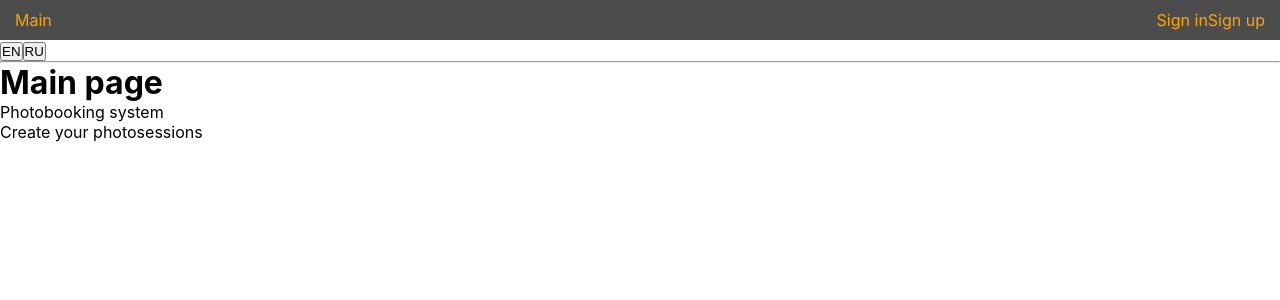
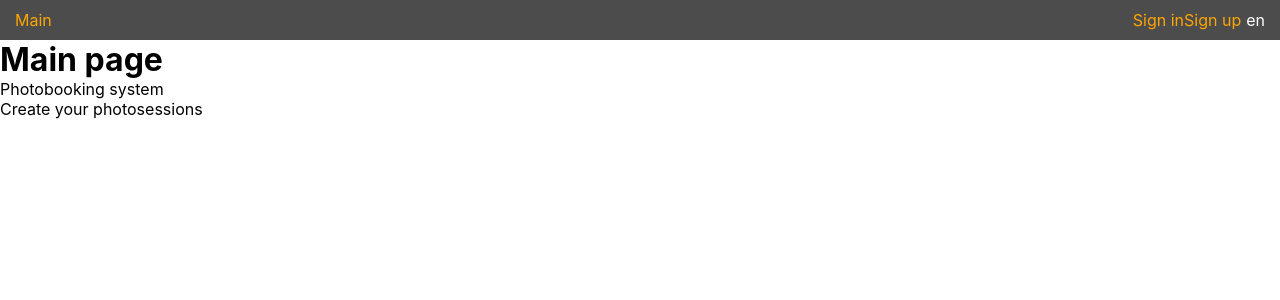
Before and after one commit to pbstm/frontend, a React (Create React App) app: page / in a window 1280 px wide. Shown: the top 300 px of the page. Built offline with nearby package versions, Linux system fonts and the light colour scheme.

Commit message:
moved change lang buttons to a separate block, added into main menu

```diff
--- /dev/null
+++ b/src/components/ChangeLanguageBlock/ChangeLanguageBlock.module.scss
@@ -0,0 +1,47 @@
+@import '../../scss/vars.scss';
+
+.LangBlock {
+  padding-left: 5px;
+}
+
+.Dropdown {
+  position: relative;
+  display: inline-block;
+  cursor: pointer;
+  transition: 0.5s ease;
+
+  & ul {
+    display: none;
+  }
+}
+
+.Open {
+  z-index: 3;
+
+  & ul {
+    display: block;
+    position: absolute;
+    right: -10px;
+    top: 35px;
+    padding: 5px;
+    border-radius: 0.5rem;
+    background-color: $color-black-transparent-07;
+    color: $color-white;
+
+    & li {
+      padding: 5px;
+      font-size: 0.9rem;
+    }
+  }
+}
+
+.Backdrop {
+  z-index: 2;
+  background: $color-black-transparent-0;
+  color: $color-black-transparent-0;
+  position: fixed;
+  top: 0;
+  bottom: 0;
+  right: 0;
+  left: 0;
+}
--- /dev/null
+++ b/src/components/ChangeLanguageBlock/index.js
@@ -0,0 +1,72 @@
+import React, { useState } from 'react'
+import classNames from 'classnames'
+import { useTranslation } from 'react-i18next'
+import classes from './ChangeLanguageBlock.module.scss'
+
+const ChangeLanguageBlock = () => {
+  const { i18n } = useTranslation()
+  const [isMenuOpen, toggleMenu] = useState(false)
+  const [lang, setLang] = useState(localStorage.i18nextLng)
+
+  function toggleMenuMode() {
+    toggleMenu(!isMenuOpen)
+  }
+
+  function closeMenuMode() {
+    toggleMenu(false)
+  }
+
+  const changeLanguage = (language) => {
+    i18n.changeLanguage(language)
+    setLang(language)
+  }
+
+  return (
+    <div className={classes.LangBlock}>
+      <div
+        className={classNames(classes.Dropdown, isMenuOpen ? classes.Open : '')}
+        onClick={toggleMenuMode}
+        onKeyPress={toggleMenuMode}
+        role="link"
+        tabIndex={0}
+      >
+        <div>{lang}</div>
+        <ul>
+          <li>
+            <div
+              onClick={() => changeLanguage('en')}
+              onKeyPress={() => changeLanguage('en')}
+              role="link"
+              tabIndex={0}
+            >
+              en
+            </div>
+          </li>
+          <li>
+            <div
+              onClick={() => changeLanguage('ru')}
+              onKeyPress={() => changeLanguage('ru')}
+              role="link"
+              tabIndex={0}
+            >
+              ru
+            </div>
+          </li>
+        </ul>
+      </div>
+      {isMenuOpen ? (
+        <div
+          className={classes.Backdrop}
+          onClick={closeMenuMode}
+          onKeyPress={closeMenuMode}
+          role="link"
+          tabIndex={0}
+        >
+          .
+        </div>
+      ) : null}
+    </div>
+  )
+}
+
+export default ChangeLanguageBlock
--- a/src/components/UserInfoBlock/index.js
+++ b/src/components/UserInfoBlock/index.js
@@ -69,7 +69,9 @@ const UserInfoBlock = () => {
         {avatarUrl !== null ? (
           <img src={avatarUrl} alt="" />
         ) : (
-          <div className={classes.NoAva}><NameInAva /></div>
+          <div className={classes.NoAva}>
+            <NameInAva />
+          </div>
         )}
       </div>
       {isMenuOpen ? (
--- a/src/pages/Main/MainMenu/MainMenu.module.scss
+++ b/src/pages/Main/MainMenu/MainMenu.module.scss
@@ -22,3 +22,9 @@
 .UserInfoBlock {
   margin-left: 1rem;
 }
+
+.RightBlock {
+  display: flex;
+  flex-direction: row;
+  align-items: center;
+}
--- a/src/pages/Main/MainMenu/index.js
+++ b/src/pages/Main/MainMenu/index.js
@@ -5,6 +5,7 @@ import { selectIsAuth, selectType } from '../../../redux/authSelectors'
 // prettier-ignore
 import { mainLink, cabinetLink, customerCabinetLink, loginLink, registerLink } from '../../../const/Url'
 import UserInfoBlock from '../../../components/UserInfoBlock'
+import ChangeLanguageBlock from '../../../components/ChangeLanguageBlock'
 import classes from './MainMenu.module.scss'
 
 const MainMenu = () => {
@@ -40,7 +41,10 @@ const MainMenu = () => {
   return (
     <nav className={classes.Nav}>
       {mainLink}
-      <LoginBlock />
+      <div className={classes.RightBlock}>
+        <LoginBlock />
+        <ChangeLanguageBlock />
+      </div>
     </nav>
   )
 }
--- a/src/pages/Main/index.js
+++ b/src/pages/Main/index.js
@@ -3,16 +3,10 @@ import { useTranslation } from 'react-i18next'
 import MainContainer from '../../hoc/MainContainer'
 
 const Main = () => {
-  const { t, i18n } = useTranslation()
+  const { t } = useTranslation()
 
-  const changeLanguage = (language) => {
-    i18n.changeLanguage(language)
-  }
   return (
     <MainContainer>
-      <button onClick={() => changeLanguage('en')}>EN</button>
-      <button onClick={() => changeLanguage('ru')}>RU</button>
-      <hr />
       <div>
         <h1>{t('main.title')}</h1>
       </div>
```
